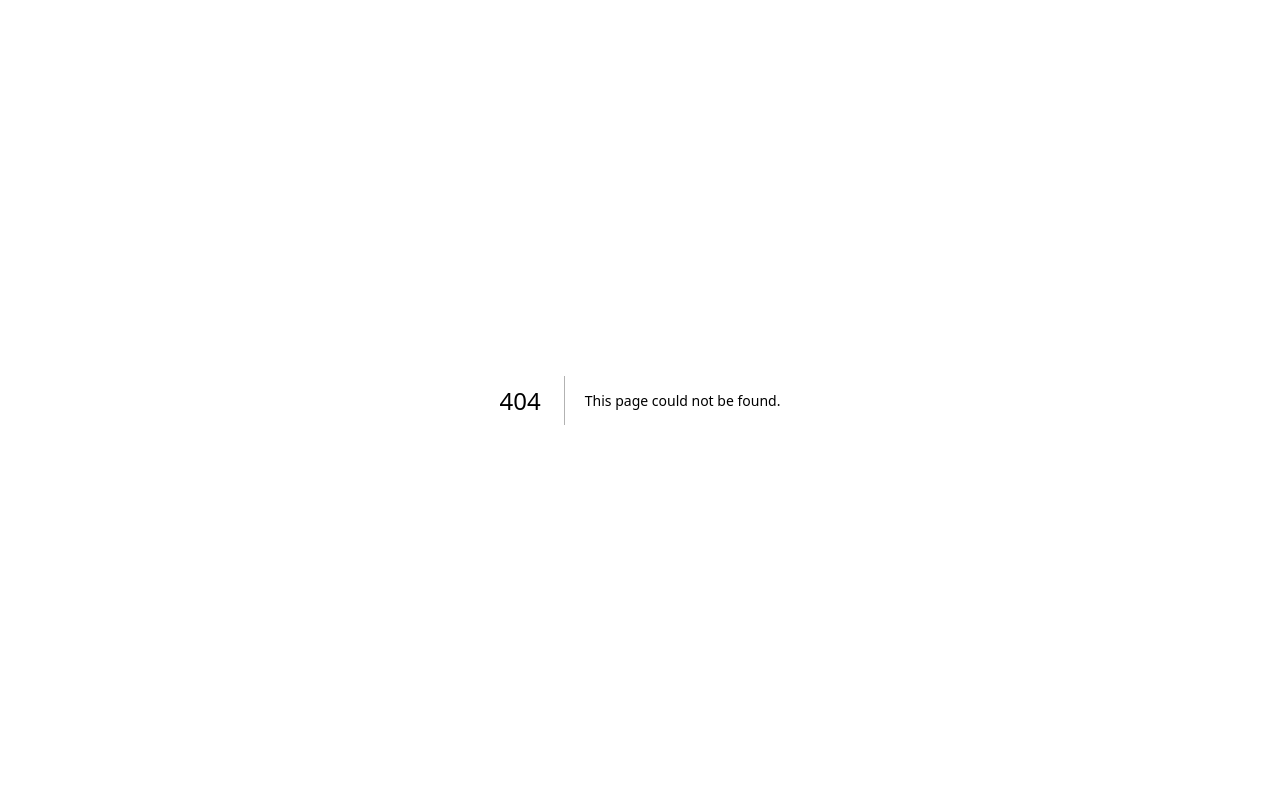
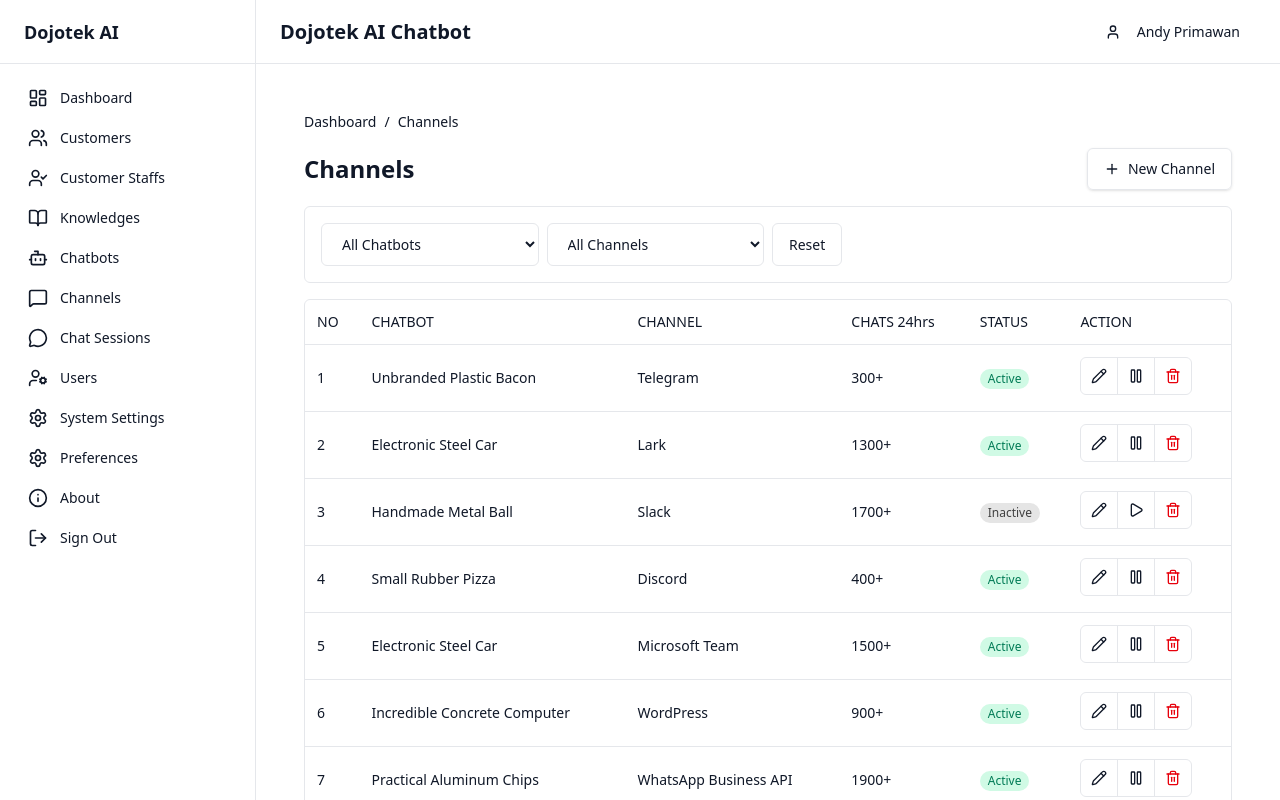
Before and after one commit to dojotek/dojotek-ai-chatbot-frontend, a Next.js app: page /admin/channels in a window 1280 px wide. Before the commit this address had no page. Built offline with nearby package versions, Linux system fonts and the light colour scheme.

Commit message:
fat(channels): page wireframe

```diff
--- /dev/null
+++ b/src/app/admin/channels/page.tsx
@@ -0,0 +1,3 @@
+import AdminChannels from "@/views/Admin/AdminChannels";
+
+export default AdminChannels;
--- /dev/null
+++ b/src/views/Admin/AdminChannels/AdminChannels.tsx
@@ -0,0 +1,265 @@
+"use client";
+
+import Link from "next/link";
+import { useMemo, useState } from "react";
+import { cn } from "@/lib/utils";
+import { faker } from "@faker-js/faker";
+import { Pencil, Pause, Play, Trash2, Plus } from "lucide-react";
+import { Pagination } from "@/components/ui/pagination";
+
+type ChannelPlatform =
+  | "Slack"
+  | "Lark"
+  | "Microsoft Team"
+  | "WhatsApp Business API"
+  | "Shopify"
+  | "WordPress"
+  | "Discord"
+  | "Telegram";
+
+type ChannelRow = {
+  id: string;
+  chatbotTitle: string;
+  platform: ChannelPlatform;
+  chats24h: number; // 50..2000
+  status: "Active" | "Inactive";
+};
+
+const PLATFORM_OPTIONS: ChannelPlatform[] = [
+  "Slack",
+  "Lark",
+  "Microsoft Team",
+  "WhatsApp Business API",
+  "Shopify",
+  "WordPress",
+  "Discord",
+  "Telegram",
+];
+
+// Generate sample chatbots (names should mirror AdminChatbots style)
+const SAMPLE_CHATBOTS: string[] = (() => {
+  const names = new Set<string>();
+  while (names.size < 80) {
+    names.add(faker.commerce.productName());
+  }
+  return Array.from(names);
+})();
+
+const sampleChannels: ChannelRow[] = (() => {
+  const rows: ChannelRow[] = [];
+  for (let i = 0; i < 500; i++) {
+    const isActive = faker.number.int({ min: 0, max: 100 }) < 70;
+    rows.push({
+      id: faker.string.uuid(),
+      chatbotTitle: faker.helpers.arrayElement(SAMPLE_CHATBOTS),
+      platform: faker.helpers.arrayElement(PLATFORM_OPTIONS),
+      chats24h: faker.number.int({ min: 50, max: 2000 }),
+      status: isActive ? "Active" : "Inactive",
+    });
+  }
+  return rows;
+})();
+
+function formatChatsShort(value: number) {
+  if (value < 100) {
+    const flooredToTen = Math.floor(value / 10) * 10;
+    return `${flooredToTen}+`;
+  }
+  const flooredToHundred = Math.floor(value / 100) * 100;
+  return `${flooredToHundred}+`;
+}
+
+function AdminChannels() {
+  const [chatbot, setChatbot] = useState<string>("All");
+  const [channel, setChannel] = useState<"All" | ChannelPlatform>("All");
+  const [page, setPage] = useState(1);
+  const pageSize = 10;
+
+  const chatbotOptions = useMemo(() => {
+    return Array.from(new Set(sampleChannels.map((r) => r.chatbotTitle))).sort();
+  }, []);
+
+  const filtered = useMemo(() => {
+    return sampleChannels.filter((r) => {
+      const matchChatbot = chatbot === "All" ? true : r.chatbotTitle === chatbot;
+      const matchChannel = channel === "All" ? true : r.platform === channel;
+      return matchChatbot && matchChannel;
+    });
+  }, [chatbot, channel]);
+
+  const totalPages = Math.max(1, Math.ceil(filtered.length / pageSize));
+  const currentPage = Math.min(page, totalPages);
+  const paged = filtered.slice((currentPage - 1) * pageSize, currentPage * pageSize);
+
+  const resetFilters = () => {
+    setChatbot("All");
+    setChannel("All");
+    setPage(1);
+  };
+
+  return (
+    <div className="space-y-4 p-4 md:p-6">
+      {/* Breadcrumb */}
+      <nav className="text-sm text-muted-foreground" aria-label="Breadcrumb">
+        <ol className="flex items-center gap-2">
+          <li>
+            <Link href="/admin/dashboards" className="hover:underline">Dashboard</Link>
+          </li>
+          <li>/</li>
+          <li className="text-foreground">Channels</li>
+        </ol>
+      </nav>
+
+      {/* Title + Action */}
+      <div className="flex items-center justify-between">
+        <h1 className="text-xl font-semibold md:text-2xl">Channels</h1>
+        <Link
+          href="#"
+          className={
+            cn(
+              "inline-flex items-center gap-2 rounded-md bg-primary px-4 py-2.5 text-sm font-medium text-primary-foreground",
+              "border border-primary shadow-sm hover:bg-primary/90 focus-visible:outline-none focus-visible:ring-2 focus-visible:ring-primary"
+            )
+          }
+        >
+          <Plus className="h-4 w-4" />
+          New Channel
+        </Link>
+      </div>
+
+      {/* Filters */}
+      <div className="grid grid-cols-1 gap-2 md:grid-cols-2 lg:grid-cols-4 rounded-md border bg-white p-3 md:p-4">
+        <select
+          value={chatbot}
+          onChange={(e) => {
+            setPage(1);
+            setChatbot(e.target.value);
+          }}
+          className="w-full rounded-md border bg-background px-4 py-2.5 text-sm"
+        >
+          <option value="All">All Chatbots</option>
+          {chatbotOptions.map((name) => (
+            <option key={name} value={name}>{name}</option>
+          ))}
+        </select>
+        <select
+          value={channel}
+          onChange={(e) => {
+            setPage(1);
+            setChannel(e.target.value as any);
+          }}
+          className="w-full rounded-md border bg-background px-4 py-2.5 text-sm"
+        >
+          <option value="All">All Channels</option>
+          {PLATFORM_OPTIONS.map((p) => (
+            <option key={p} value={p}>{p}</option>
+          ))}
+        </select>
+        <div className="flex md:col-span-2 lg:col-span-1">
+          <button
+            onClick={resetFilters}
+            className="inline-flex w-full md:w-auto items-center justify-center gap-2 rounded-md border px-4 py-2.5 text-sm"
+          >
+            Reset
+          </button>
+        </div>
+      </div>
+
+      {/* Table */}
+      <div className="overflow-x-auto rounded-md border">
+        <table className="min-w-full text-sm">
+          <thead className="bg-muted/50">
+            <tr>
+              <th className="px-3 py-3 text-left font-medium">NO</th>
+              <th className="px-3 py-3 text-left font-medium">CHATBOT</th>
+              <th className="px-3 py-3 text-left font-medium">CHANNEL</th>
+              <th className="px-3 py-3 text-left font-medium">CHATS 24hrs</th>
+              <th className="px-3 py-3 text-left font-medium">STATUS</th>
+              <th className="px-3 py-3 text-left font-medium">ACTION</th>
+            </tr>
+          </thead>
+          <tbody>
+            {paged.length === 0 ? (
+              <tr>
+                <td colSpan={6} className="px-3 py-8 text-center text-muted-foreground">
+                  No data
+                </td>
+              </tr>
+            ) : (
+              paged.map((r, idx) => (
+                <tr key={r.id} className="border-t">
+                  <td className="px-3 py-3">{(currentPage - 1) * pageSize + idx + 1}</td>
+                  <td className="px-3 py-3">{r.chatbotTitle}</td>
+                  <td className="px-3 py-3">{r.platform}</td>
+                  <td className="px-3 py-3">{formatChatsShort(r.chats24h)}</td>
+                  <td className="px-3 py-3">
+                    <span
+                      className={
+                        cn(
+                          "inline-flex items-center rounded-full px-2 py-0.5 text-xs font-medium",
+                          r.status === "Active" ? "bg-emerald-100 text-emerald-700" : "bg-neutral-200 text-neutral-700"
+                        )
+                      }
+                    >
+                      {r.status}
+                    </span>
+                  </td>
+                  <td className="px-3 py-3">
+                    <div className="inline-flex overflow-hidden rounded-md border">
+                      <button
+                        className="p-2.5 hover:bg-muted"
+                        aria-label="Edit"
+                        title="Edit"
+                      >
+                        <Pencil className="h-4 w-4" />
+                      </button>
+                      {r.status === "Active" ? (
+                        <button
+                          className="border-l p-2.5 hover:bg-muted"
+                          aria-label="Pause"
+                          title="Pause"
+                        >
+                          <Pause className="h-4 w-4" />
+                        </button>
+                      ) : (
+                        <button
+                          className="border-l p-2.5 hover:bg-muted"
+                          aria-label="Resume"
+                          title="Resume"
+                        >
+                          <Play className="h-4 w-4" />
+                        </button>
+                      )}
+                      <button
+                        className="border-l p-2.5 text-red-600 hover:bg-muted"
+                        aria-label="Delete"
+                        title="Delete"
+                      >
+                        <Trash2 className="h-4 w-4" />
+                      </button>
+                    </div>
+                  </td>
+                </tr>
+              ))
+            )}
+          </tbody>
+        </table>
+      </div>
+
+      {/* Pagination */}
+      <div className="flex items-center justify-between gap-2">
+        <p className="text-sm text-muted-foreground">
+          Page {currentPage} of {totalPages} • {filtered.length} items
+        </p>
+        <Pagination
+          currentPage={currentPage}
+          totalPages={totalPages}
+          onPageChange={(p) => setPage(p)}
+          siblingCount={1}
+        />
+      </div>
+    </div>
+  );
+}
+
+export default AdminChannels;
--- /dev/null
+++ b/src/views/Admin/AdminChannels/index.ts
@@ -0,0 +1 @@
+export { default } from "./AdminChannels";
```
